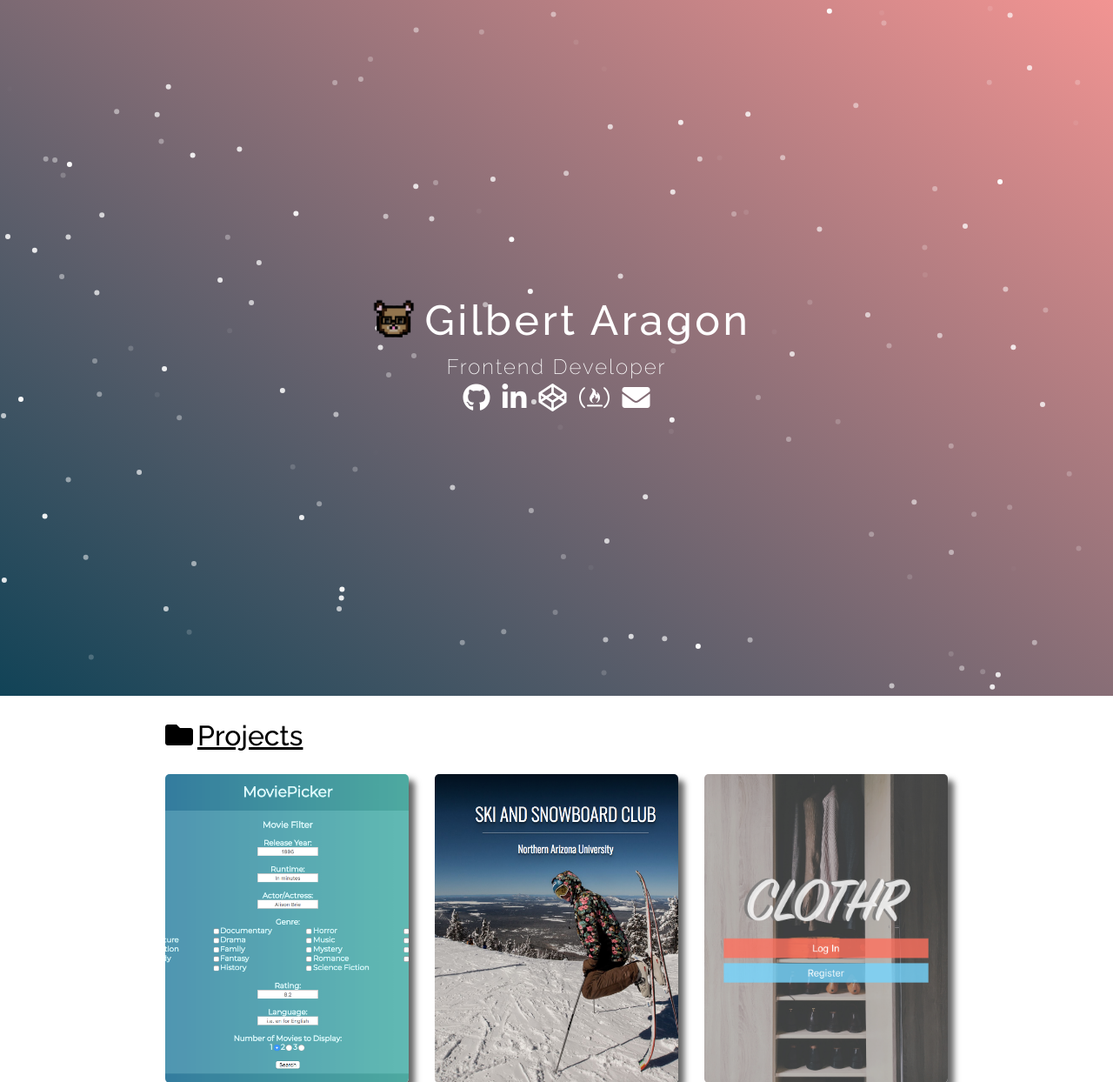
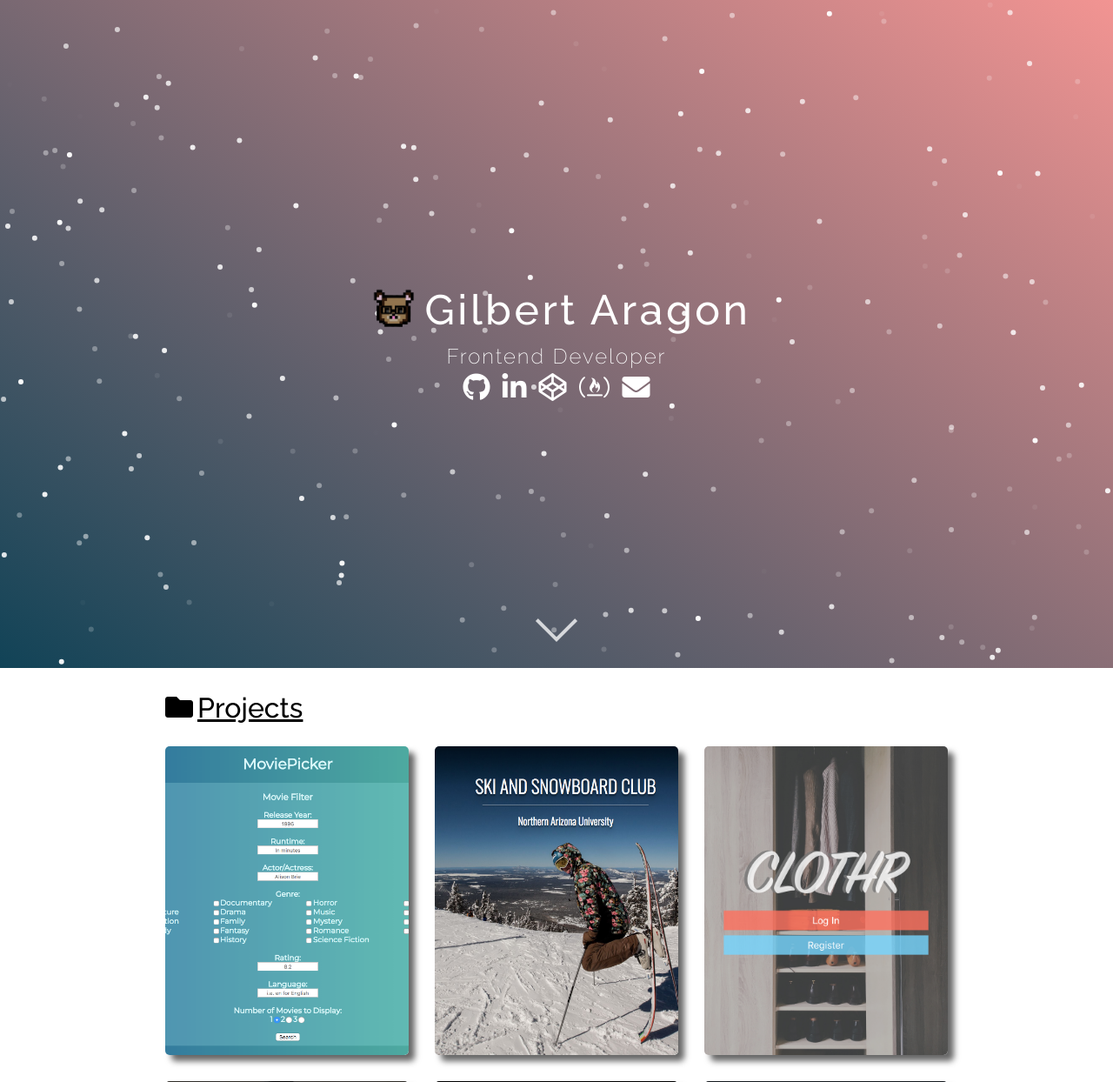
Before and after one commit to HEYITSGILBERT780/personal-site, a PHP site: page / in a window 1280 px wide. Shown: the part 39-1283 px from the top of the page at 87% size. Run offline with PHP 8.4, Linux system fonts and the light colour scheme; some libraries are stand-ins or nearby versions.

Commit message:
added animated down arrow

```diff
--- a/css/style.css
+++ b/css/style.css
@@ -36,9 +36,9 @@ body {
     display: grid;
     justify-items: center;
     align-items: center;
+    position: relative;
     color: #fff;
-    height: 100vh;
-    position: relative;
+    height: 96vh;
     text-align: center;
     background: #114357;  /* fallback for old browsers */
     background: -webkit-linear-gradient(35deg, #114357, #F29492);  /* Chrome 10-25, Safari 5.1-6 */
@@ -46,8 +46,8 @@ body {
 }
 
 .home-header div {
+    position: absolute;
     height: 25%;
-    position: absolute;
 }
 
 .home-header h1 {
@@ -88,6 +88,40 @@ body {
 
 .title {
     margin-left: 30px;
+}
+
+/* animated down arrow */
+.home-header .arrow {
+    width: 100%;
+    height: 96vh;
+    margin: 0 auto;
+    text-align: center;
+}
+
+.home-header .arrow::after {
+    content: "";
+    width: 30px;
+    height: 30px;
+    position: absolute;
+    margin: auto;
+    bottom: 45px;
+    left: 0;
+    right: 0;
+    border-right: 4px solid #ffffff;
+    border-bottom: 4px solid #ffffff;
+    transform: rotate(45deg);
+    animation: 2.5s arrow infinite ease;
+}
+
+@keyframes arrow {
+    0%, 100% {
+        bottom: 45px;
+        opacity: 0.5;
+    }
+    50% {
+        bottom: 30px;
+        opacity: 1;
+    }
 }
 
 /***** projects section *****/
@@ -175,7 +209,7 @@ header h1 > i {
 
 .overlay a {
     color: white;
-    position:absolute;
+    position: absolute;
     top: 5%;
     left: 5%;
     font-size: 20px;
--- a/index.html
+++ b/index.html
@@ -18,6 +18,7 @@
     </nav>
 
     <header class="home-header">
+        <div class="arrow"></div>
         <canvas class="dot-anim">Your browser does not support canvas.</canvas>
         <div>
             <h1><img src="assets/img/logo.png" id="logo">Gilbert Aragon</h1>
--- a/src/index.js
+++ b/src/index.js
@@ -17,12 +17,25 @@ window.addEventListener("load", function() {
 
     // array of dot objects
     var dots = [];
+    var dotsNum = 150;
+    screen(cWidth);
     create();
+
+    // set number of dots based on screen size
+    function screen(w) {
+        if (w <= 767) {
+            dotsNum = 50;
+        } else if (w > 1224) {
+            dotsNum = 250;
+        } else { // inbeetween width of 767 - 1224
+            dotsNum = 150;
+        }
+    }
 
     // function creates 150 dot objects, populates dot array, and draws
     // each dot on a random place on the canvas
     function create() {
-        for (i = 0; i < 150; i++) {
+        for (i = 0; i < dotsNum; i++) {
             // white color w/random opacity
             var color = 'rgba(255,255,255,' + Math.random() + ')';
 
@@ -115,9 +128,10 @@ window.addEventListener("load", function() {
         canvas.width  = canvas.offsetWidth;
         canvas.height = canvas.offsetHeight;
         cWidth = canvas.width;
-        cHeight= canvas.height;
+        cHeight = canvas.height;
         context.clearRect(0, 0, cWidth, cHeight);
         dots = [];
+        screen(cWidth);
         create();
     });
 });
```
